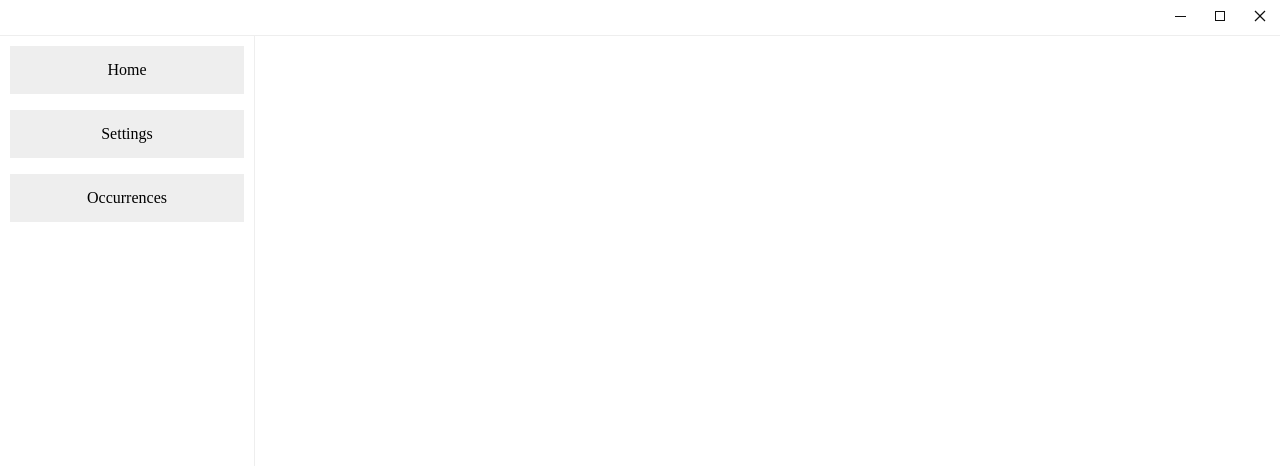
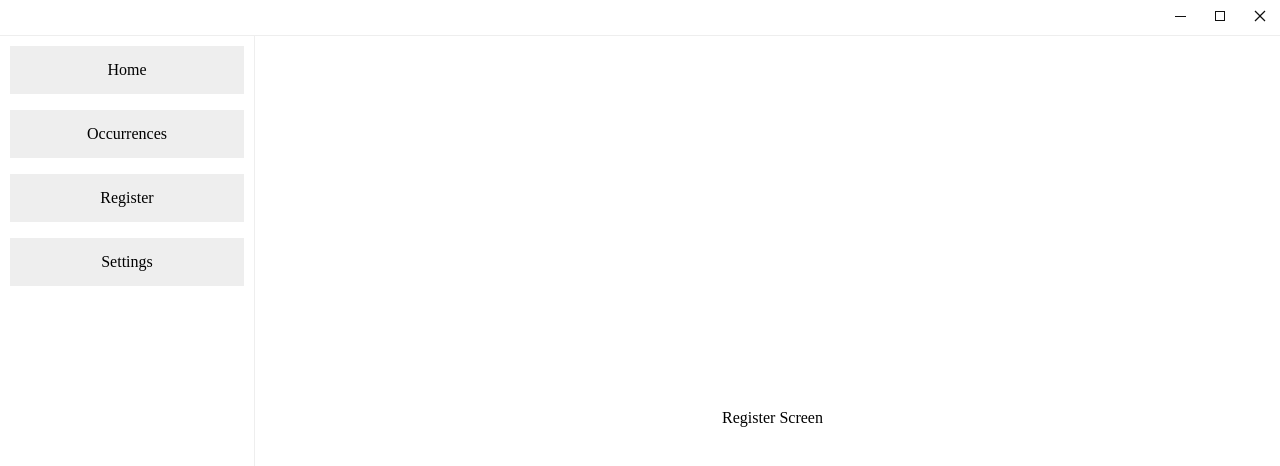
Before and after one commit to gustavoalvim41/daily-occurrences, a React (Vite) app in the folder src/renderer/: page /#/register in a window 1280 px wide. Shown: the top 466 px of the page. Built offline with nearby package versions, Linux system fonts and the light colour scheme.

Commit message:
adding register screen

```diff
--- a/src/renderer/src/components/Layout/components/Menu/index.tsx
+++ b/src/renderer/src/components/Layout/components/Menu/index.tsx
@@ -6,8 +6,9 @@ function Menu(): JSX.Element {
   return (
     <div className="menu">
       <Link to="/">Home</Link>
+      <Link to="/occurrences">Occurrences</Link>
+      <Link to="/register">Register</Link>
       <Link to="/settings">Settings</Link>
-      <Link to="/occurrences">Occurrences</Link>
     </div>
   )
 }
--- a/src/renderer/src/routes/index.tsx
+++ b/src/renderer/src/routes/index.tsx
@@ -3,8 +3,9 @@ import { HashRouter as Router, Routes, Route } from 'react-router-dom'
 import Layout from '../components/Layout'
 
 import Home from '../screens/Home'
+import Occurrences from '../screens/Occurrences'
+import Register from '../screens/Register'
 import Settings from '../screens/Settings'
-import Occurrences from '@renderer/screens/Occurrences'
 
 function AppRouter(): JSX.Element {
   return (
@@ -12,8 +13,9 @@ function AppRouter(): JSX.Element {
       <Layout>
         <Routes>
           <Route element={<Home />} path="/" />
+          <Route element={<Occurrences />} path="/occurrences" />
+          <Route element={<Register />} path="/register" />
           <Route element={<Settings />} path="/settings" />
-          <Route element={<Occurrences />} path="/occurrences" />
         </Routes>
       </Layout>
     </Router>
--- /dev/null
+++ b/src/renderer/src/screens/Register/index.tsx
@@ -0,0 +1,11 @@
+import './styles.sass'
+
+function Register(): JSX.Element {
+  return (
+    <div className="register">
+      <p>Register Screen</p>
+    </div>
+  )
+}
+
+export default Register
--- /dev/null
+++ b/src/renderer/src/screens/Register/styles.sass
@@ -0,0 +1,6 @@
+.register
+  height: 100%
+
+  display: flex
+  align-items: center
+  justify-content: center
```
